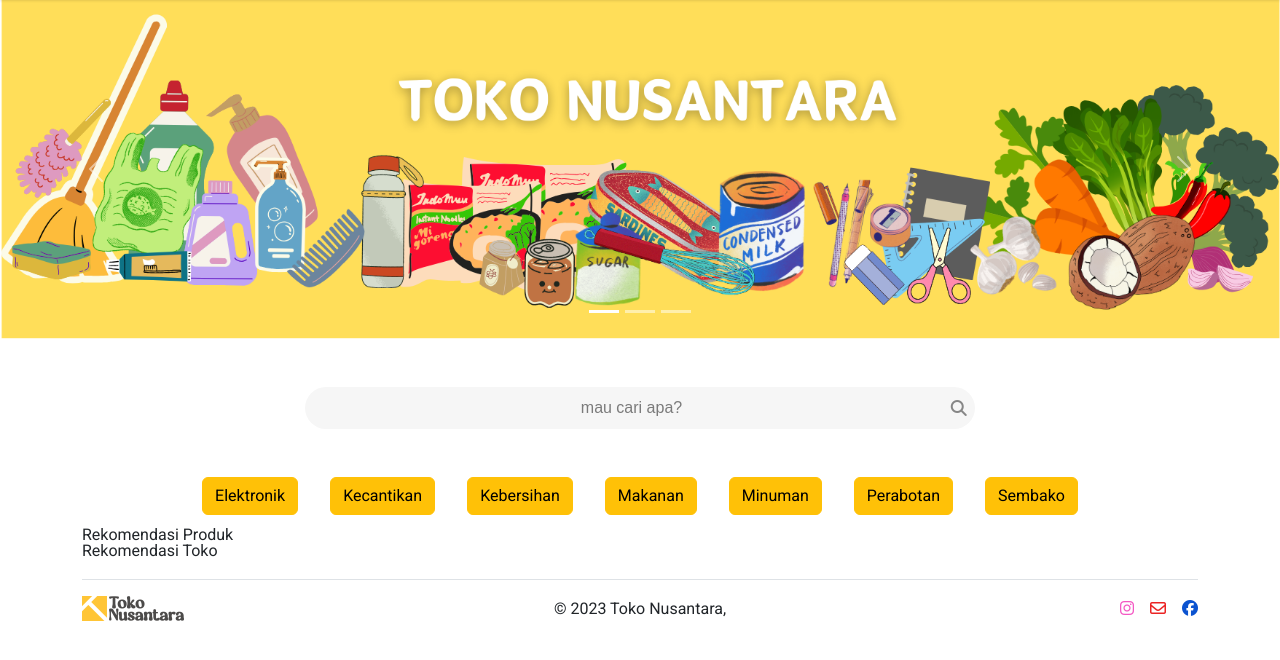
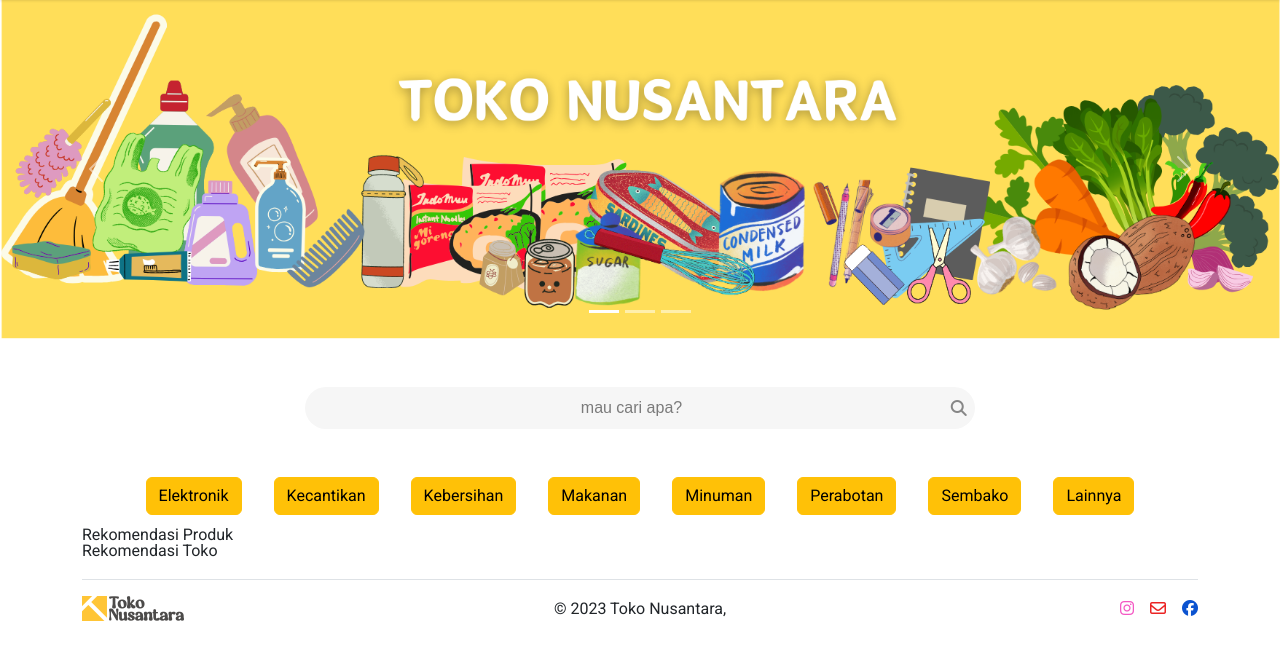
Before and after one commit to faan-isme/TokoNusantara, a Flask app: page / in a window 1280 px wide. Shown: the part 42-702 px from the top of the page. Run offline with Flask 3, Linux system fonts and the light colour scheme; data that the repository does not hold is empty; some libraries are stand-ins or nearby versions.

Commit message:
nambahin tombol kategori lainnya

```diff
--- a/templates/index.html
+++ b/templates/index.html
@@ -704,6 +704,7 @@
         <button type="button" id="PerabotanLink" class="btn btn-warning mx-3"
             onclick="kategori(this.id)">Perabotan</button>
         <button type="button" id="SembakoLink" class="btn btn-warning mx-3" onclick="kategori(this.id)">Sembako</button>
+        <button type="button" id="LainnyaLink" class="btn btn-warning mx-3" onclick="kategori(this.id)">Lainnya</button>
     </div>
     <div class="container my-3">
         <div id="post-box" class="row row-cols-1 row-cols-md-4 g-4">
```
